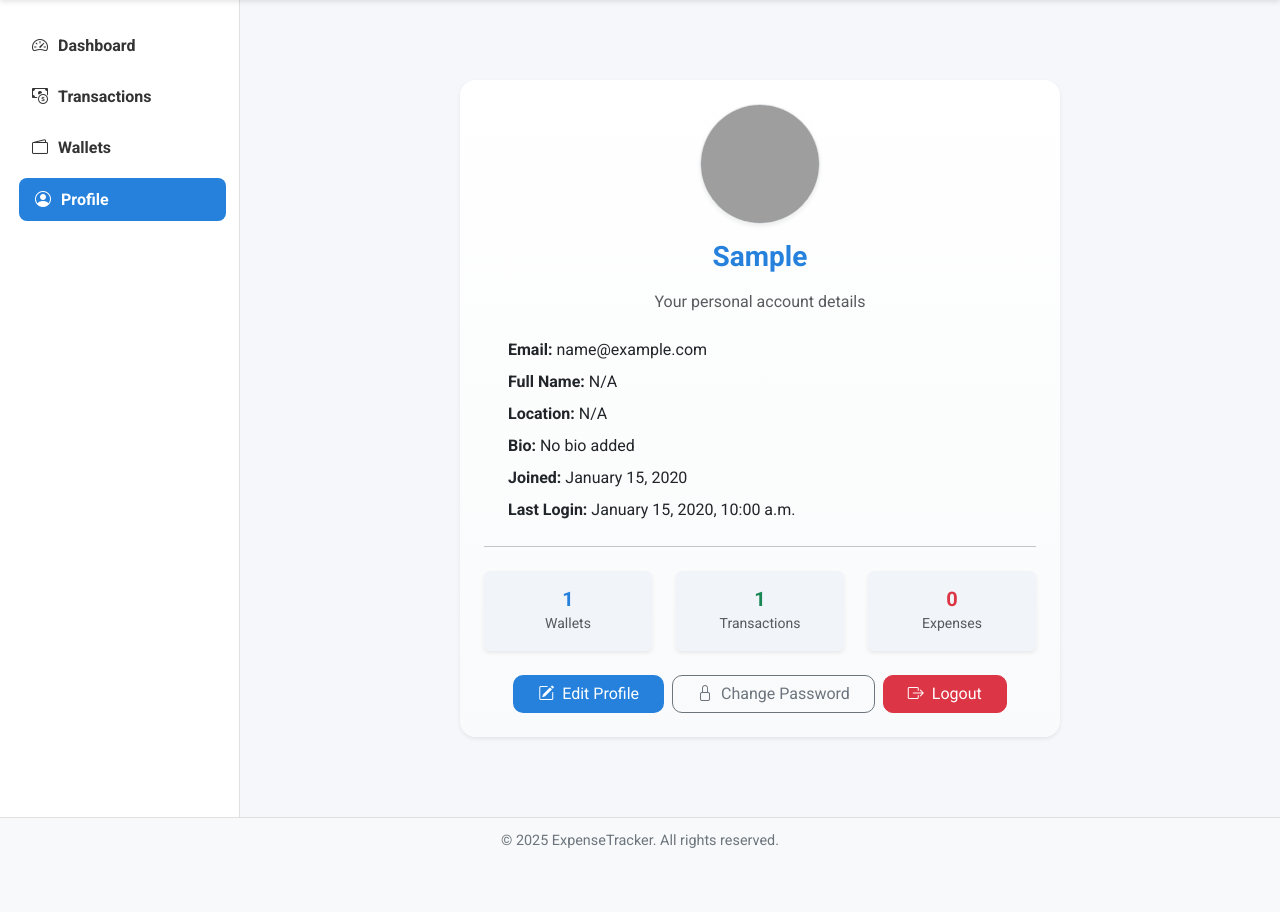
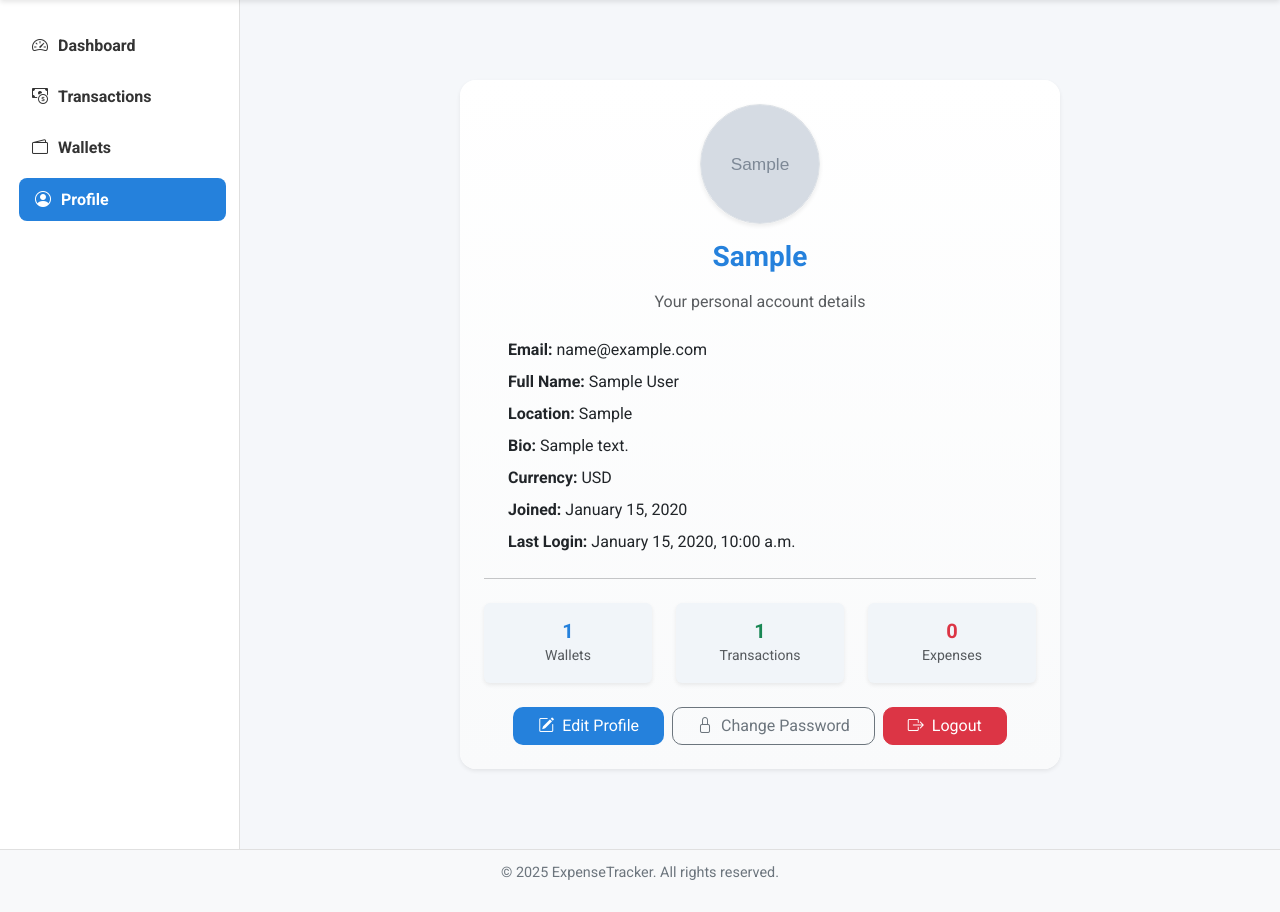
Before and after one commit to Ahmedarain111/ExpenseTracker, a Django app: page /accounts/profile/ in a window 1280 px wide. Shown: the part 62-974 px from the top of the page. Before the commit the page ends 910 px from the top, so only its background shows below. Run offline with Django 5.2, Linux system fonts and the light colour scheme; a user stored in the database is signed in; tables that the repository leaves empty hold one stand-in row (values such as "Sample post"); grey boxes marked "Sample" are stand-in pictures; some libraries are stand-ins or nearby versions; grey boxes are pictures that could not be loaded.

Commit message:
Fix Profile info not appearing

```diff
--- a/ExpenseTracker/settings.py
+++ b/ExpenseTracker/settings.py
@@ -125,3 +125,8 @@ STATICFILES_DIRS = [
 # https://docs.djangoproject.com/en/5.2/ref/settings/#default-auto-field
 
 DEFAULT_AUTO_FIELD = 'django.db.models.BigAutoField'
+
+import os
+
+MEDIA_ROOT = os.path.join(BASE_DIR, '')
+MEDIA_URL = '/profile_pics/'
--- a/ExpenseTracker/urls.py
+++ b/ExpenseTracker/urls.py
@@ -1,12 +1,18 @@
 from django.contrib import admin
 from django.urls import path, include
 from expenses.views import home_view
+from django.conf import settings
+from django.conf.urls.static import static
 
 app_name = "expenses"
 
 urlpatterns = [
-    path('admin/', admin.site.urls),
+    path("admin/", admin.site.urls),
     path("", home_view, name="home"),
-    path('accounts/', include('accounts.urls')),
-    path('expenses/', include('expenses.urls'))
+    path("accounts/", include("accounts.urls")),
+    path("expenses/", include("expenses.urls")),
 ]
+
+
+if settings.DEBUG:
+    urlpatterns += static(settings.MEDIA_URL, document_root=settings.MEDIA_ROOT)
--- a/accounts/templates/accounts/profile.html
+++ b/accounts/templates/accounts/profile.html
@@ -8,20 +8,22 @@
     <div class="card shadow-sm border-0 mx-auto" style="max-width: 600px; border-radius: 16px;">
         <div class="card-body text-center p-4">
 
-            <img src="{{ user.userprofile.image.url|default:'https://cdn-icons-png.flaticon.com/512/149/149071.png' }}"
-                alt="Profile Picture"
-                class="rounded-circle border shadow-sm mb-3"
-                width="120" height="120"
-                onerror="this.src='https://cdn-icons-png.flaticon.com/512/149/149071.png'">
+            <img src="{{ user.profile.profile_picture.url|default:'https://cdn-icons-png.flaticon.com/512/149/149071.png' }}"
+     alt="Profile Picture"
+     class="rounded-circle border shadow-sm mb-3"
+     width="120" height="120"
+     onerror="this.src='https://cdn-icons-png.flaticon.com/512/149/149071.png'">
+
 
             <h3 class="fw-bold mb-3" style="color: #2581DC;">{{ user.username|capfirst }}</h3>
             <p class="text-muted mb-4">Your personal account details</p>
 
             <div class="text-start px-4">
                 <p class="mb-2"><strong>Email:</strong> {{ user.email|default:"N/A" }}</p>
-                <p class="mb-2"><strong>Full Name:</strong> {{ user.userprofile.fullname|default:"N/A"|capfirst }}</p>
-                <p class="mb-2"><strong>Location:</strong> {{ user.userprofile.location|default:"N/A"|capfirst }}</p>
-                <p class="mb-2"><strong>Bio:</strong> {{ user.userprofile.bio|default:"No bio added" }}</p>
+                <p class="mb-2"><strong>Full Name:</strong> {{ user.profile.full_name|default:"N/A"|capfirst }}</p>
+                <p class="mb-2"><strong>Location:</strong> {{ user.profile.location|default:"N/A"|capfirst }}</p>
+                <p class="mb-2"><strong>Bio:</strong> {{ user.profile.bio|default:"No bio added" }}</p>
+                <p class="mb-2"><strong>Currency:</strong> {{ user.profile.currency }}</p>
                 <p class="mb-2"><strong>Joined:</strong> {{ user.date_joined|date:"F j, Y" }}</p>
                 <p class="mb-2"><strong>Last Login:</strong> {{ user.last_login|date:"F j, Y, g:i a" }}</p>
             </div>
@@ -48,7 +50,6 @@
                     </div>
                 </div>
             </div>
-
 
             <div class="d-flex justify-content-center flex-wrap gap-2">
                 <a href="{% url 'accounts:edit_profile' %}" class="btn px-4" style="background-color: #2581DC; color: white;">
```
